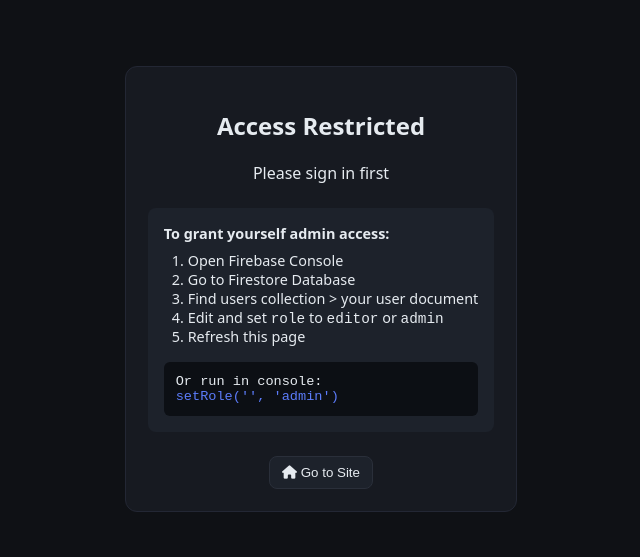
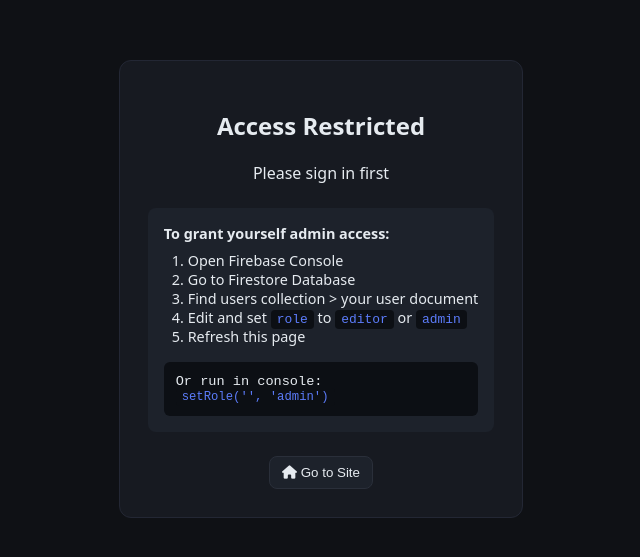
Before and after one commit to kazecrafts/kazecrafts.com, a website: page admin.html in a window 1280 px wide. Shown: the part 111-668 px from the top of the page, without its empty margins (319-959 px from the left). Drawn offline with Linux system fonts and the light colour scheme; no server answers.

Commit message:
Update admin.css

```diff
--- a/admin.css
+++ b/admin.css
@@ -29,6 +29,9 @@ html,body{margin:0;padding:0;background:var(--bg);color:var(--text);font-family:
 label{display:flex;flex-direction:column;gap:6px;margin:8px 0}
 input,textarea{background:#0c0f14;color:var(--text);border:1px solid #2a2f3a;border-radius:8px;padding:10px}
 .form-actions{display:flex;gap:10px;margin-top:12px}
-.denied{min-height:100vh;display:flex;align-items:center;justify-content:center}
-.denied-card{background:var(--panel);border:1px solid #232734;border-radius:12px;padding:22px;max-width:480px;text-align:center}
+.denied{min-height:100vh;display:flex;align-items:center;justify-content:center;padding:20px}
+.denied-card{background:var(--panel);border:1px solid #232734;border-radius:12px;padding:28px;max-width:600px;text-align:center}
+.denied-card code{background:#0c0f14;padding:2px 6px;border-radius:4px;color:#5c7cfa;font-size:0.9em}
+.denied-card ol{text-align:left}
+.denied-card strong{color:#e6ebf0}
 @media (max-width: 900px){.grid{grid-template-columns:1fr}}
```
